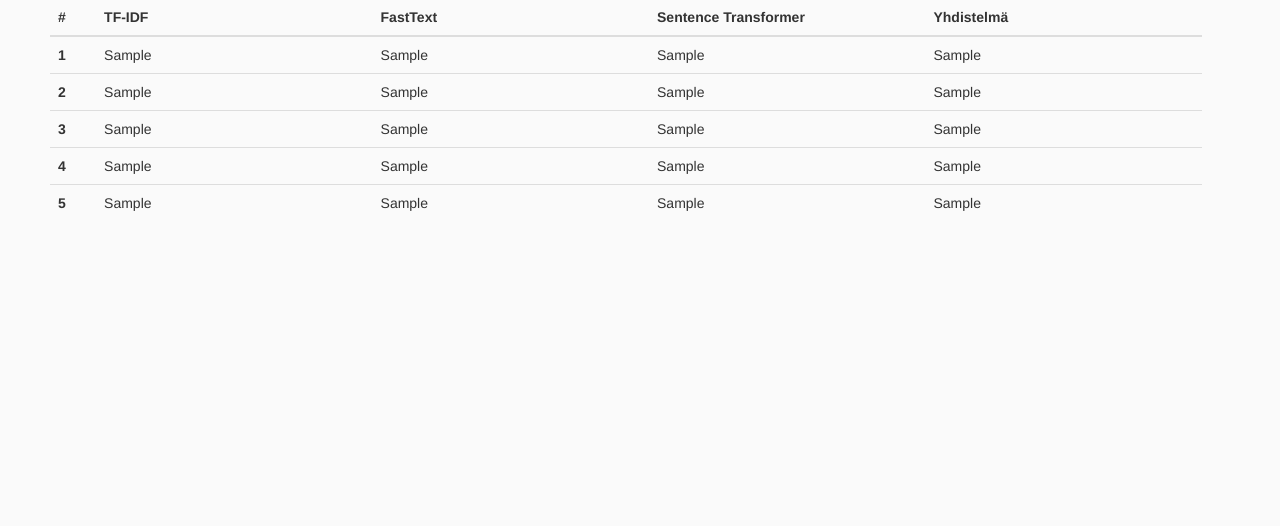
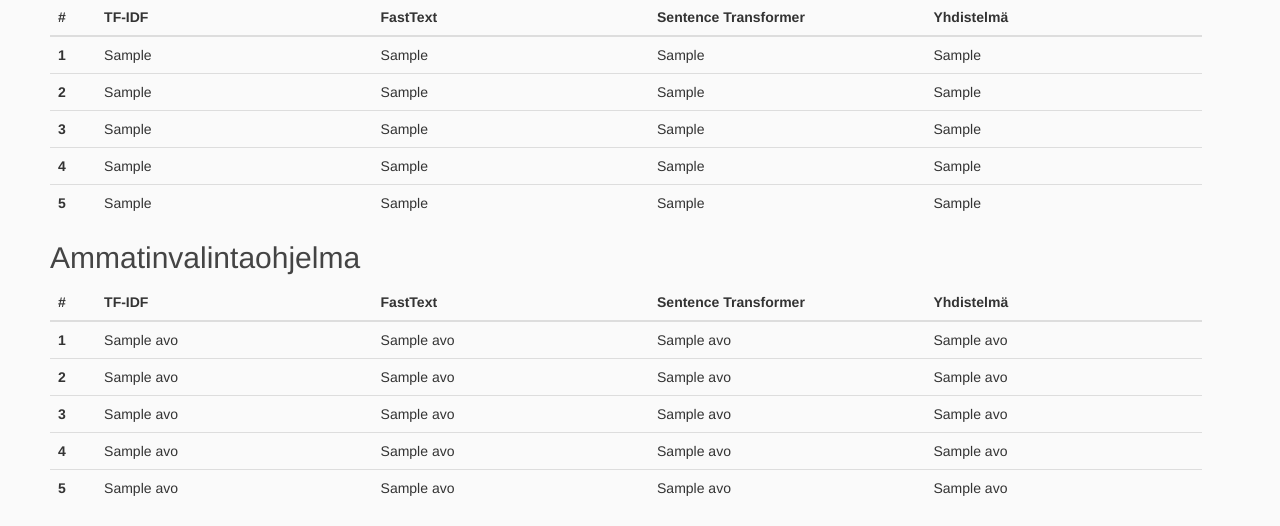
Before and after one commit to CSCfi/jod-demos, a Flask app: template templates/index-bs.html in a window 1280 px wide. Shown: the part 1637-2163 px from the top of the page. Before the commit the page ends 1848 px from the top, so only its background shows below. Run offline with Flask 2, Linux system fonts and the light colour scheme; the template is opened without the code that fills it: values that come from a table or form of the project are taken from there, most other values are stand-ins (such as "Sample title", 1, 10 or a date in 2020); parts of the project's set-up code (start-up, migrations or seed data) failed here and were passed over; some libraries are stand-ins or nearby versions.

Commit message:
Add avo dataset

```diff
--- a/app.py
+++ b/app.py
@@ -14,6 +14,10 @@ from sklearn.feature_extraction.text import TfidfVectorizer
 from sklearn.feature_extraction.text import CountVectorizer
 from sklearn.metrics.pairwise import cosine_similarity
 
+import fasttext as ft
+
+from sentence_transformers import SentenceTransformer
+
 from lemmatizer import lemmatize, test_lemmatizer
 
 from yamlconfig import read_config
@@ -24,7 +28,7 @@ Bootstrap(app)
 class MyForm(FlaskForm):
     name = StringField('hakulause:', validators=[DataRequired()])
 
-DO_TFIDF, DO_FT, DO_STRANS = True, False, False
+DO_TFIDF, DO_FT, DO_STRANS = True, True, True
 assert DO_TFIDF or DO_FT or DO_STRANS, "At least one algorithm needed"
 
 cfg = read_config()
@@ -43,11 +47,12 @@ if DO_TFIDF:
     X_tfidf5 = joblib.load('{}/konfo/{}-{}-tfidf-mat.pkl'.format(cfg['datadir'], cfg['dataset5'], cfg['lemmatizer']))
     vectorizer6 = joblib.load('{}/konfo/{}-{}-tfidf.pkl'.format(cfg['datadir'], cfg['dataset6'], cfg['lemmatizer']))
     X_tfidf6 = joblib.load('{}/konfo/{}-{}-tfidf-mat.pkl'.format(cfg['datadir'], cfg['dataset6'], cfg['lemmatizer']))
+    vectorizer7 = joblib.load('{}/tmt/avo/{}-{}-tfidf.pkl'.format(cfg['datadir'], cfg['dataset7'], cfg['lemmatizer']))
+    X_tfidf7 = joblib.load('{}/tmt/avo/{}-{}-tfidf-mat.pkl'.format(cfg['datadir'], cfg['dataset7'], cfg['lemmatizer']))
 else:
     print('Skipping TF-IDF')
 
 if DO_FT:
-    import fasttext as ft
     print('Loading FastText model:', cfg['ftmodel'])
     model_ft = ft.load_model(cfg['ftmodel'])
     X_ft1 = joblib.load('{}/tmt/{}-{}-fasttext.pkl'.format(cfg['datadir'], cfg['dataset1'], cfg['lemmatizer']))
@@ -56,11 +61,11 @@ if DO_FT:
     X_ft4 = joblib.load('{}/esco/fi/{}-{}-fasttext.pkl'.format(cfg['datadir'], cfg['dataset4'], cfg['lemmatizer']))
     X_ft5 = joblib.load('{}/konfo/{}-{}-fasttext.pkl'.format(cfg['datadir'], cfg['dataset5'], cfg['lemmatizer']))
     X_ft6 = joblib.load('{}/konfo/{}-{}-fasttext.pkl'.format(cfg['datadir'], cfg['dataset6'], cfg['lemmatizer']))
+    X_ft7 = joblib.load('{}/tmt/avo/{}-{}-fasttext.pkl'.format(cfg['datadir'], cfg['dataset7'], cfg['lemmatizer']))
 else:
     print('Skipping FastText')
 
 if DO_STRANS:
-    from sentence_transformers import SentenceTransformer
     print('Loading Sentence Transformer model:', cfg['stmodel'])
     model_strans = SentenceTransformer(cfg['stmodel'])
     Xemb1 = np.load(cfg['datadir']+'/tmt/'+cfg['embfile1'])
@@ -69,6 +74,7 @@ if DO_STRANS:
     Xemb4 = np.load(cfg['datadir']+'/esco/fi/'+cfg['embfile4'])
     Xemb5 = np.load(cfg['datadir']+'/konfo/'+cfg['embfile5'])
     Xemb6 = np.load(cfg['datadir']+'/konfo/'+cfg['embfile6'])
+    Xemb7 = np.load(cfg['datadir']+'/tmt/avo/'+cfg['embfile7'])
 else:
     print('Skipping Sentence Transformer')
 
@@ -82,6 +88,8 @@ df5 = pd.read_csv('{}/konfo/{}.csv'.format(cfg['datadir'], cfg['dataset5']))
 df5 = df5.set_index('nimi-fi')
 df6 = pd.read_csv('{}/konfo/{}.csv'.format(cfg['datadir'], cfg['dataset6']))
 df6 = df6.set_index('nimi-fi')
+df7 = pd.read_csv('{}/tmt/avo/{}.csv'.format(cfg['datadir'], cfg['dataset7']))
+df7 = df7.set_index('name')
 
 print('Testing lemmatizer:', cfg['lemmatizer'])
 test_lemmatizer(cfg['lemmatizer'])
@@ -101,7 +109,9 @@ def get_tfidf(txt):
     res5 = cosine_similarity(X_tfidf5, query_vec5).squeeze()
     query_vec6 = vectorizer6.transform([txt])
     res6 = cosine_similarity(X_tfidf6, query_vec6).squeeze()
-    return [res1, res2, res3, res4, res5, res6]
+    query_vec7 = vectorizer7.transform([txt])
+    res7 = cosine_similarity(X_tfidf7, query_vec7).squeeze()
+    return [res1, res2, res3, res4, res5, res6, res7]
 
 def get_fasttext(txt):
     query_ft = model_ft.get_sentence_vector(txt)
@@ -111,7 +121,8 @@ def get_fasttext(txt):
     res4 = cosine_similarity(X_ft4, query_ft.reshape(1, -1)).squeeze()
     res5 = cosine_similarity(X_ft5, query_ft.reshape(1, -1)).squeeze()
     res6 = cosine_similarity(X_ft6, query_ft.reshape(1, -1)).squeeze()
-    return [res1, res2, res3, res4, res5, res6]
+    res7 = cosine_similarity(X_ft7, query_ft.reshape(1, -1)).squeeze()
+    return [res1, res2, res3, res4, res5, res6, res7]
 
 def cos_sim(a, b):
     return np.dot(a, b)/(np.linalg.norm(a)*np.linalg.norm(b))
@@ -137,7 +148,10 @@ def get_strans(txt):
     res6 = np.zeros(len(Xemb6))
     for i in range(len(Xemb6)):
         res6[i] = cos_sim(qemb, Xemb6[i])
-    return [res1, res2, res3, res4, res5, res6]
+    res7 = np.zeros(len(Xemb7))
+    for i in range(len(Xemb7)):
+        res7[i] = cos_sim(qemb, Xemb7[i])
+    return [res1, res2, res3, res4, res5, res6, res7]
 
 def get_results(res_tfidf, res_fasttext, res_strans):
     if res_tfidf is not None:
@@ -147,16 +161,18 @@ def get_results(res_tfidf, res_fasttext, res_strans):
         df4['res_tfidf'] = res_tfidf[3]
         df5['res_tfidf'] = res_tfidf[4]
         df6['res_tfidf'] = res_tfidf[5]
+        df7['res_tfidf'] = res_tfidf[6]
         tfidfdict = {'ammattitieto': df1.sort_values('res_tfidf', ascending=False).index.tolist()[:5],
                      'eperusteet': df2.sort_values('res_tfidf', ascending=False)['nimi-fi'].tolist()[:5],
                      'esco-taidot': df3.sort_values('res_tfidf', ascending=False)['preferredLabel'].tolist()[:5],
                      'esco-ammatit': df4.sort_values('res_tfidf', ascending=False)['preferredLabel'].tolist()[:5],
                      'konfo-amk': df5.sort_values('res_tfidf', ascending=False).index.tolist()[:5],
-                     'konfo-yo': df6.sort_values('res_tfidf', ascending=False).index.tolist()[:5]}
+                     'konfo-yo': df6.sort_values('res_tfidf', ascending=False).index.tolist()[:5],
+                     'avo': df7.sort_values('res_tfidf', ascending=False).index.tolist()[:5]}
     else:
         tfidfdict = {'ammattitieto': ["-"]*5, 'eperusteet': ["-"]*5,
                      'esco-taidot': ["-"]*5, 'esco-ammatit': ["-"]*5,
-                     'konfo-amk': ["-"]*5, 'konfo-yo': ["-"]*5}
+                     'konfo-amk': ["-"]*5, 'konfo-yo': ["-"]*5, 'avo': ["-"]*5}
 
 
     if res_fasttext is not None:
@@ -166,16 +182,18 @@ def get_results(res_tfidf, res_fasttext, res_strans):
         df4['res_fasttext'] = res_fasttext[3]
         df5['res_fasttext'] = res_fasttext[4]
         df6['res_fasttext'] = res_fasttext[5]
+        df7['res_fasttext'] = res_fasttext[6]
         fasttextdict = {'ammattitieto': df1.sort_values('res_fasttext', ascending=False).index.tolist()[:5],
                         'eperusteet': df2.sort_values('res_fasttext', ascending=False)['nimi-fi'].tolist()[:5],
                         'esco-taidot': df3.sort_values('res_fasttext', ascending=False)['preferredLabel'].tolist()[:5],
                         'esco-ammatit': df4.sort_values('res_fasttext', ascending=False)['preferredLabel'].tolist()[:5],
                         'konfo-amk': df5.sort_values('res_fasttext', ascending=False).index.tolist()[:5],
-                        'konfo-yo': df6.sort_values('res_fasttext', ascending=False).index.tolist()[:5]}
+                        'konfo-yo': df6.sort_values('res_fasttext', ascending=False).index.tolist()[:5],
+                        'avo': df7.sort_values('res_fasttext', ascending=False).index.tolist()[:5]}
     else:
         fasttextdict =  {'ammattitieto': ["-"]*5, 'eperusteet': ["-"]*5,
                          'esco-taidot': ["-"]*5, 'esco-ammatit': ["-"]*5,
-                         'konfo-amk': ["-"]*5, 'konfo-yo': ["-"]*5}
+                         'konfo-amk': ["-"]*5, 'konfo-yo': ["-"]*5, 'avo': ["-"]*5}
 
     if res_strans is not None:
         df1['res_strans'] = res_strans[0]
@@ -184,16 +202,18 @@ def get_results(res_tfidf, res_fasttext, res_strans):
         df4['res_strans'] = res_strans[3]
         df5['res_strans'] = res_strans[4]
         df6['res_strans'] = res_strans[5]
+        df7['res_strans'] = res_strans[6]
         stransdict = {'ammattitieto': df1.sort_values('res_strans', ascending=False).index.tolist()[:5],
                       'eperusteet': df2.sort_values('res_strans', ascending=False)['nimi-fi'].tolist()[:5],
                       'esco-taidot': df3.sort_values('res_strans', ascending=False)['preferredLabel'].tolist()[:5],
                       'esco-ammatit': df4.sort_values('res_strans', ascending=False)['preferredLabel'].tolist()[:5],
                       'konfo-amk': df5.sort_values('res_strans', ascending=False).index.tolist()[:5],
-                      'konfo-yo': df6.sort_values('res_strans', ascending=False).index.tolist()[:5]}
+                      'konfo-yo': df6.sort_values('res_strans', ascending=False).index.tolist()[:5],
+                      'avo': df7.sort_values('res_strans', ascending=False).index.tolist()[:5]}
     else:
         stransdict =  {'ammattitieto': ["-"]*5, 'eperusteet': ["-"]*5,
                        'esco-taidot': ["-"]*5, 'esco-ammatit': ["-"]*5,
-                       'konfo-amk': ["-"]*5, 'konfo-yo': ["-"]*5}
+                       'konfo-amk': ["-"]*5, 'konfo-yo': ["-"]*5, 'avo': ["-"]*5}
 
     if all(r is not None for r in [res_tfidf, res_fasttext, res_strans]):
         df1['res_combined'] = np.mean(np.array([res_tfidf[0], res_fasttext[0], res_strans[0]]), axis=0)
@@ -202,16 +222,18 @@ def get_results(res_tfidf, res_fasttext, res_strans):
         df4['res_combined'] = np.mean(np.array([res_tfidf[3], res_fasttext[3], res_strans[3]]), axis=0)
         df5['res_combined'] = np.mean(np.array([res_tfidf[4], res_fasttext[4], res_strans[4]]), axis=0)
         df6['res_combined'] = np.mean(np.array([res_tfidf[5], res_fasttext[5], res_strans[5]]), axis=0)
+        df7['res_combined'] = np.mean(np.array([res_tfidf[6], res_fasttext[6], res_strans[6]]), axis=0)
         combineddict = {'ammattitieto': df1.sort_values('res_combined', ascending=False).index.tolist()[:5],
                         'eperusteet': df2.sort_values('res_combined', ascending=False)['nimi-fi'].tolist()[:5],
                         'esco-taidot': df3.sort_values('res_combined', ascending=False)['preferredLabel'].tolist()[:5],
                         'esco-ammatit': df4.sort_values('res_combined', ascending=False)['preferredLabel'].tolist()[:5],
                         'konfo-amk': df5.sort_values('res_combined', ascending=False).index.tolist()[:5],
-                        'konfo-yo': df6.sort_values('res_combined', ascending=False).index.tolist()[:5]}
+                        'konfo-yo': df6.sort_values('res_combined', ascending=False).index.tolist()[:5],
+                        'avo': df7.sort_values('res_combined', ascending=False).index.tolist()[:5]}
     else:
         combineddict =  {'ammattitieto': ["-"]*5, 'eperusteet': ["-"]*5,
                          'esco-taidot': ["-"]*5, 'esco-ammatit': ["-"]*5,
-                         'konfo-amk': ["-"]*5, 'konfo-yo': ["-"]*5}
+                         'konfo-amk': ["-"]*5, 'konfo-yo': ["-"]*5, 'avo': ["-"]*5}
 
     return {'tfidf': tfidfdict, 'fasttext': fasttextdict,
             'strans': stransdict, 'combined': combineddict}
--- a/config.yml
+++ b/config.yml
@@ -16,3 +16,5 @@ dataset5: "konfo-amk-2023-01-18"
 embfile5: "konfo-amk-2023-01-18-TurkuNLP-sbert-cased-finnish-paraphrase-kuvaus-fi.npy"
 dataset6: "konfo-yo-2023-01-18"
 embfile6: "konfo-yo-2023-01-18-TurkuNLP-sbert-cased-finnish-paraphrase-kuvaus-fi.npy"
+dataset7: "ammattitieto-avo-2023-01-31"
+embfile7: "ammattitieto-avo-2023-01-31-TurkuNLP-sbert-cased-finnish-paraphrase-combinedText.npy"
--- a/templates/index-bs.html
+++ b/templates/index-bs.html
@@ -323,5 +323,54 @@
   </tbody>
 </table>
 
+<h2>Ammatinvalintaohjelma</h2>
+<table class="table">
+  <thead>
+    <tr>
+      <th class="idxcol">#</th>
+      <th class="rescol">TF-IDF</th>
+      <th class="rescol">FastText</th>
+      <th class="rescol">Sentence Transformer</th>
+      <th class="rescol">Yhdistelmä</th>
+    </tr>
+  </thead>
+  <tbody>
+    <tr>
+      <th scope="row">1</th>
+      <td>{{results1['avo'][0]}}</td>
+      <td>{{results2['avo'][0]}}</td>
+      <td>{{results3['avo'][0]}}</td>
+      <td>{{results4['avo'][0]}}</td>
+    </tr>
+    <tr>
+      <th scope="row">2</th>
+      <td>{{results1['avo'][1]}}</td>
+      <td>{{results2['avo'][1]}}</td>
+      <td>{{results3['avo'][1]}}</td>
+      <td>{{results4['avo'][1]}}</td>
+    </tr>
+    <tr>
+      <th scope="row">3</th>
+      <td>{{results1['avo'][2]}}</td>
+      <td>{{results2['avo'][2]}}</td>
+      <td>{{results3['avo'][2]}}</td>
+      <td>{{results4['avo'][2]}}</td>
+    </tr>
+    <tr>
+      <th scope="row">4</th>
+      <td>{{results1['avo'][3]}}</td>
+      <td>{{results2['avo'][3]}}</td>
+      <td>{{results3['avo'][3]}}</td>
+      <td>{{results4['avo'][3]}}</td>
+    </tr>
+    <tr>
+      <th scope="row">5</th>
+      <td>{{results1['avo'][4]}}</td>
+      <td>{{results2['avo'][4]}}</td>
+      <td>{{results3['avo'][4]}}</td>
+      <td>{{results4['avo'][4]}}</td>
+    </tr>
+  </tbody>
+</table>
 
 {% endblock %}
```
